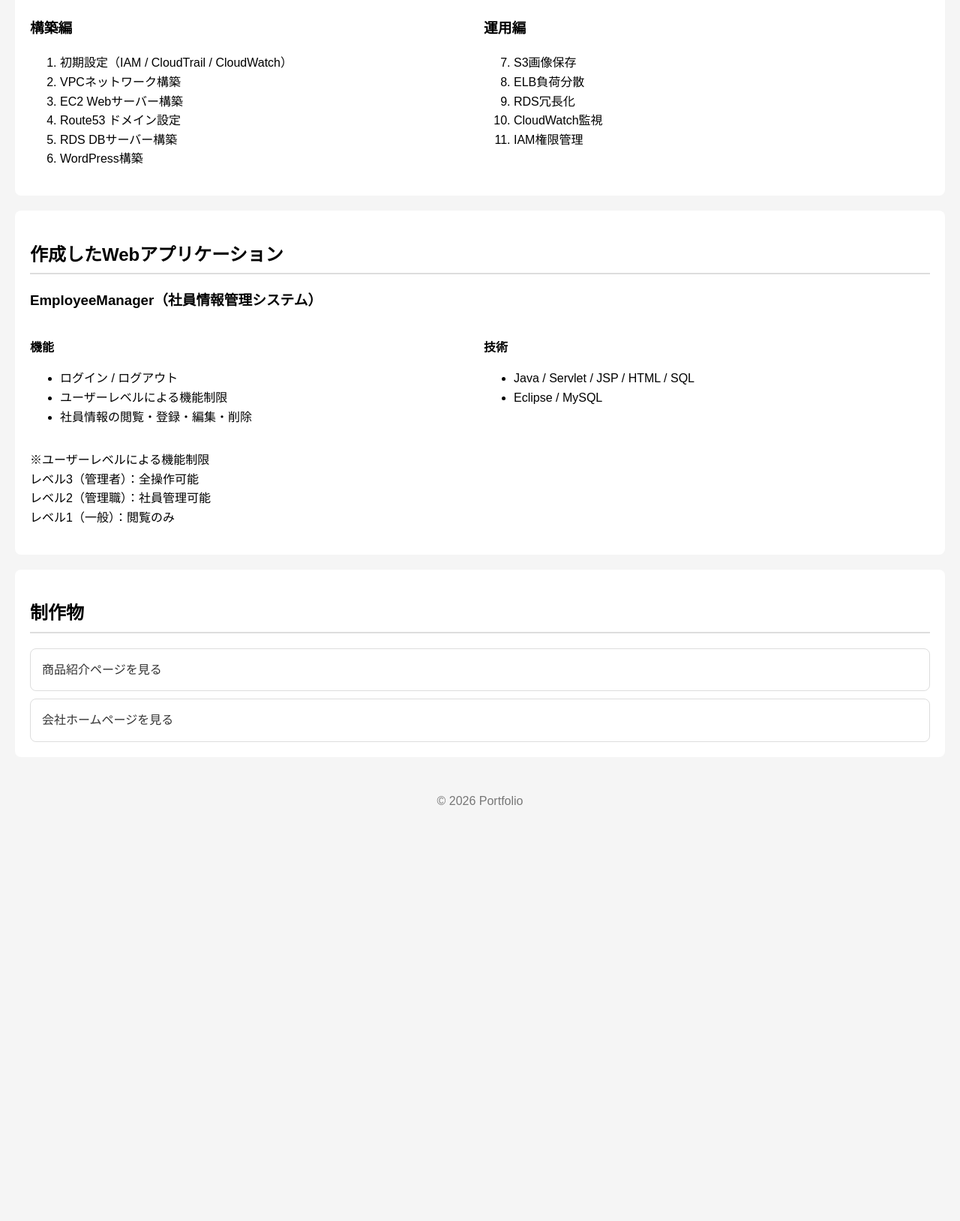
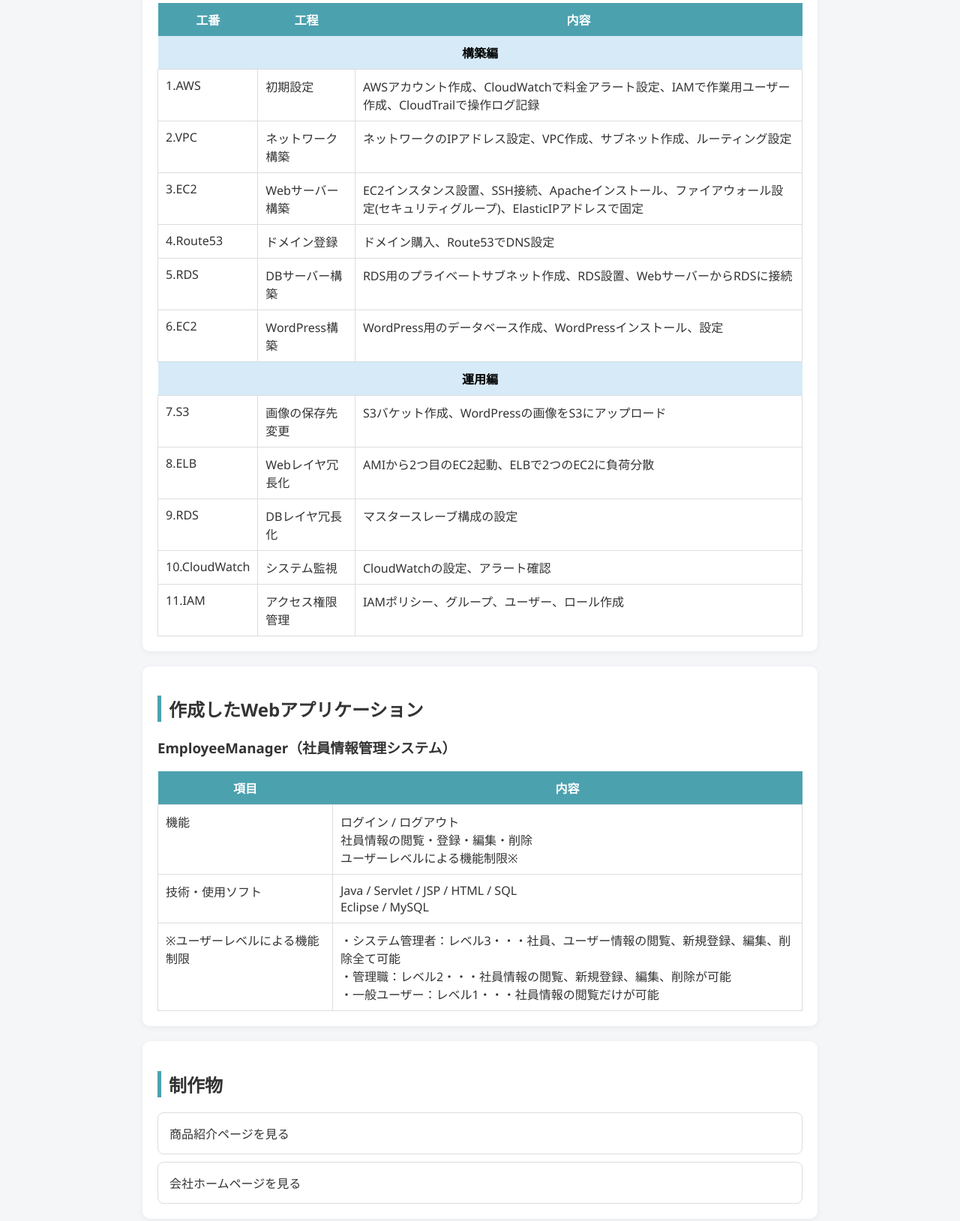
Before and after one commit to howell0/self-introduction, a plain HTML site: page index.html in a window 1280 px wide. Shown: the part 586-2215 px from the top of the page at 75% size. Before the commit the page ends 1694 px from the top, so only its background shows below. Drawn offline with Linux system fonts and the light colour scheme.

Commit message:
Add files via upload

```diff
--- a/index.html
+++ b/index.html
@@ -2,98 +2,202 @@
 <html lang="ja">
 <head>
 <meta charset="UTF-8">
-  <title>ポートフォリオ | 自己紹介</title>
+<title>Self Introduction</title>
+
 <style>
 body {
-      font-family: sans-serif;
+  font-family: "Segoe UI", sans-serif;
   margin: 0;
-      background: #f5f5f5;
-      line-height: 1.6;
+  background: #f4f6f8;
+  color: #333;
 }
+
+/* ヘッダー */
 header {
-      background: #333;
+  background: linear-gradient(135deg, #2c3e50, #4ca1af);
   color: #fff;
-      padding: 20px;
+  padding: 30px 20px;
   text-align: center;
 }
+
+/* コンテンツ */
+.container {
+  max-width: 900px;
+  margin: auto;
+  padding: 20px;
+}
+
 section {
   background: #fff;
-      margin: 20px;
+  margin-bottom: 20px;
   padding: 20px;
-      border-radius: 8px;
+  border-radius: 10px;
+  box-shadow: 0 2px 8px rgba(0,0,0,0.05);
 }
+
 h2 {
-      border-bottom: 2px solid #ddd;
-      padding-bottom: 5px;
+  border-left: 5px solid #4ca1af;
+  padding-left: 10px;
 }
-    .grid {
-      display: grid;
-      grid-template-columns: 1fr 1fr;
-      gap: 10px;
+
+/* 表 */
+table {
+  width: 100%;
+  border-collapse: collapse;
+  margin-top: 10px;
 }
+
+th {
+  background: #4ca1af;
+  color: #fff;
+  padding: 10px;
+}
+
+td {
+  border: 1px solid #ddd;
+  padding: 10px;
+  vertical-align: top;
+}
+
+/* AWS見出し */
+.build {
+  background: #d6eaf8;
+  color: #000;
+  text-align: center;
+}
+
+/* ボタンリンク */
 .link-box {
   display: block;
   border: 1px solid #ddd;
   padding: 15px;
+  border-radius: 8px;
+  margin-top: 10px;
   text-decoration: none;
   color: #333;
-      border-radius: 8px;
-      margin-top: 10px;
+  transition: 0.2s;
 }
+
 .link-box:hover {
-      background: #f0f0f0;
+  background: #f0f8ff;
+  transform: translateY(-2px);
 }
+
+/* フッター */
 footer {
   text-align: center;
-      padding: 10px;
+  padding: 15px;
   color: #777;
 }
 </style>
 </head>
+
 <body>
 
 <header>
-  <h1>ポートフォリオ</h1>
-  <p>Web制作 / インフラ学習</p>
+  <h1>Self Introduction</h1>
+  <p>imamura</p>
 </header>
+
+<div class="container">
 
 <section>
 <h2>自己PR</h2>
 <p>
 これまでITインフラやプログラミングを独学で勉強してきました。<br><br>
-    ITインフラではAWSやGCPを使用して簡単な画像配信サイトの構築や、LPIC-1、CCNA、AWS CLF、AWS SAAの資格を取得しました。<br><br>
-    プログラミングではJava、Servlet、SQLのテキストを中心に学習し、自分で設計したWebアプリケーションの作成などを行いました。
+ITインフラではAWSやGCPを使用して簡単な画像配信サイトの構築や、
+LPIC-1、CCNA、AWS CLF、AWS SAAの資格を取得しました。<br><br>
+プログラミングではJava、Servlet、SQLを中心に学習し、
+自分で設計したWebアプリケーションの作成を行いました。
 </p>
 </section>
 
 <section>
 <h2>AWSを使用した画像配信サイトの構築</h2>
 
-  <div class="grid">
-    <div>
-      <h3>構築編</h3>
-      <ol>
-        <li>初期設定（IAM / CloudTrail / CloudWatch）</li>
-        <li>VPCネットワーク構築</li>
-        <li>EC2 Webサーバー構築</li>
-        <li>Route53 ドメイン設定</li>
-        <li>RDS DBサーバー構築</li>
-        <li>WordPress構築</li>
-      </ol>
-    </div>
+<table>
 
-    <div>
-      <h3>運用編</h3>
-      <ol start="7">
-        <li>S3画像保存</li>
-        <li>ELB負荷分散</li>
-        <li>RDS冗長化</li>
-        <li>CloudWatch監視</li>
-        <li>IAM権限管理</li>
-      </ol>
-    </div>
-  </div>
+<tr>
+<th>工番</th>
+<th>工程</th>
+<th>内容</th>
+</tr>
 
+<tr>
+<th colspan="3" class="build">構築編</th>
+</tr>
+
+<tr>
+<td>1.AWS</td>
+<td>初期設定</td>
+<td>AWSアカウント作成、CloudWatchで料金アラート設定、IAMで作業用ユーザー作成、CloudTrailで操作ログ記録</td>
+</tr>
+
+<tr>
+<td>2.VPC</td>
+<td>ネットワーク構築</td>
+<td>ネットワークのIPアドレス設定、VPC作成、サブネット作成、ルーティング設定</td>
+</tr>
+
+<tr>
+<td>3.EC2</td>
+<td>Webサーバー構築</td>
+<td>EC2インスタンス設置、SSH接続、Apacheインストール、ファイアウォール設定(セキュリティグループ)、ElasticIPアドレスで固定</td>
+</tr>
+
+<tr>
+<td>4.Route53</td>
+<td>ドメイン登録</td>
+<td>ドメイン購入、Route53でDNS設定</td>
+</tr>
+
+<tr>
+<td>5.RDS</td>
+<td>DBサーバー構築</td>
+<td>RDS用のプライベートサブネット作成、RDS設置、WebサーバーからRDSに接続</td>
+</tr>
+
+<tr>
+<td>6.EC2</td>
+<td>WordPress構築</td>
+<td>WordPress用のデータベース作成、WordPressインストール、設定</td>
+</tr>
+
+<tr>
+<th colspan="3" class="build">運用編</th>
+</tr>
+
+<tr>
+<td>7.S3</td>
+<td>画像の保存先変更</td>
+<td>S3バケット作成、WordPressの画像をS3にアップロード</td>
+</tr>
+
+<tr>
+<td>8.ELB</td>
+<td>Webレイヤ冗長化</td>
+<td>AMIから2つ目のEC2起動、ELBで2つのEC2に負荷分散</td>
+</tr>
+
+<tr>
+<td>9.RDS</td>
+<td>DBレイヤ冗長化</td>
+<td>マスタースレーブ構成の設定</td>
+</tr>
+
+<tr>
+<td>10.CloudWatch</td>
+<td>システム監視</td>
+<td>CloudWatchの設定、アラート確認</td>
+</tr>
+
+<tr>
+<td>11.IAM</td>
+<td>アクセス権限管理</td>
+<td>IAMポリシー、グループ、ユーザー、ロール作成</td>
+</tr>
+
+</table>
 </section>
 
 <section>
@@ -101,50 +205,59 @@
 
 <h3>EmployeeManager（社員情報管理システム）</h3>
 
-  <div class="grid">
-    <div>
-      <p><strong>機能</strong></p>
-      <ul>
-        <li>ログイン / ログアウト</li>
-        <li>ユーザーレベルによる機能制限</li>
-        <li>社員情報の閲覧・登録・編集・削除</li>
-      </ul>
-    </div>
+<table>
+<tr>
+<th>項目</th>
+<th>内容</th>
+</tr>
 
-    <div>
-      <p><strong>技術</strong></p>
-      <ul>
-        <li>Java / Servlet / JSP / HTML / SQL</li>
-        <li>Eclipse / MySQL</li>
-      </ul>
-    </div>
-  </div>
+<tr>
+<td>機能</td>
+<td>
+ログイン / ログアウト<br>
+社員情報の閲覧・登録・編集・削除<br>
+ユーザーレベルによる機能制限※
+</td>
+</tr>
 
-  <p>
-    ※ユーザーレベルによる機能制限<br>
-    レベル3（管理者）：全操作可能<br>
-    レベル2（管理職）：社員管理可能<br>
-    レベル1（一般）：閲覧のみ
-  </p>
+<tr>
+<td>技術・使用ソフト</td>
+<td>
+Java / Servlet / JSP / HTML / SQL<br>
+Eclipse / MySQL
+</td>
+</tr>
+
+<tr>
+<td>※ユーザーレベルによる機能制限</td>
+<td>
+・システム管理者：レベル3・・・社員、ユーザー情報の閲覧、新規登録、編集、削除全て可能<br>
+・管理職：レベル2・・・社員情報の閲覧、新規登録、編集、削除が可能<br>
+・一般ユーザー：レベル1・・・社員情報の閲覧だけが可能
+</td>
+</tr>
+
+</table>
 
 </section>
 
 <section>
 <h2>制作物</h2>
 
-  <!-- ★ここだけURL差し替え -->
-  <a href="https://あなたのID.github.io/product/" class="link-box">
+<a href="https://howell0.github.io/self-introduction/product/" class="link-box">
 商品紹介ページを見る
 </a>
 
-  <a href="https://あなたのID.github.io/company/" class="link-box">
+<a href="https://howell0.github.io/self-introduction/company/" class="link-box">
 会社ホームページを見る
 </a>
 
 </section>
 
+</div>
+
 <footer>
-  <p>© 2026 Portfolio</p>
+<p>© 2026 imamura</p>
 </footer>
 
 </body>
```
Also changed, not shown: product/index.html (+2 -1 lines), product/img/earphone.jpeg (added). Lines whose indentation alone changed are shown as unchanged.
